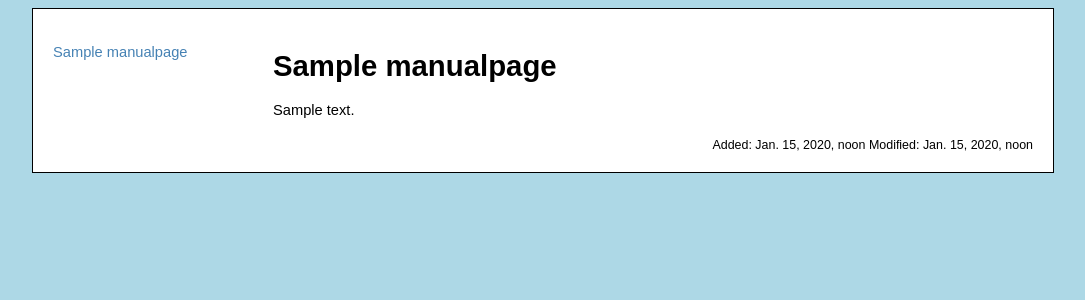
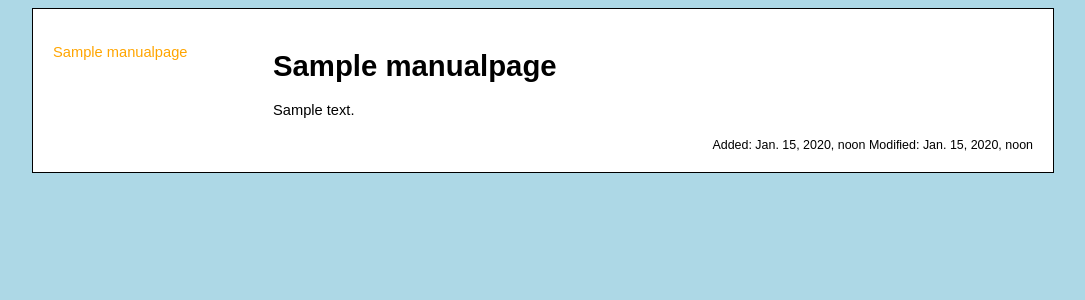
Before and after one commit to pettis/cbonlinemanual, a Django app: a page that uses manual/templates/view_page.html in a window 1280 px wide, with the pointer over the restyled element. Shown: the top 300 px of the page, without its empty margins (97-1182 px from the left). Run offline with Django 3.2, Linux system fonts and the light colour scheme; tables that the repository leaves empty hold one stand-in row (values such as "Sample post").

Commit message:
hover color for navigation

```diff
--- a/manual/static/manual/style.css
+++ b/manual/static/manual/style.css
@@ -6,6 +6,10 @@ body {
 
 a {
     color:steelblue;
+}
+
+a:hover {
+    color:orange;
 }
 
 #wrap {
```
